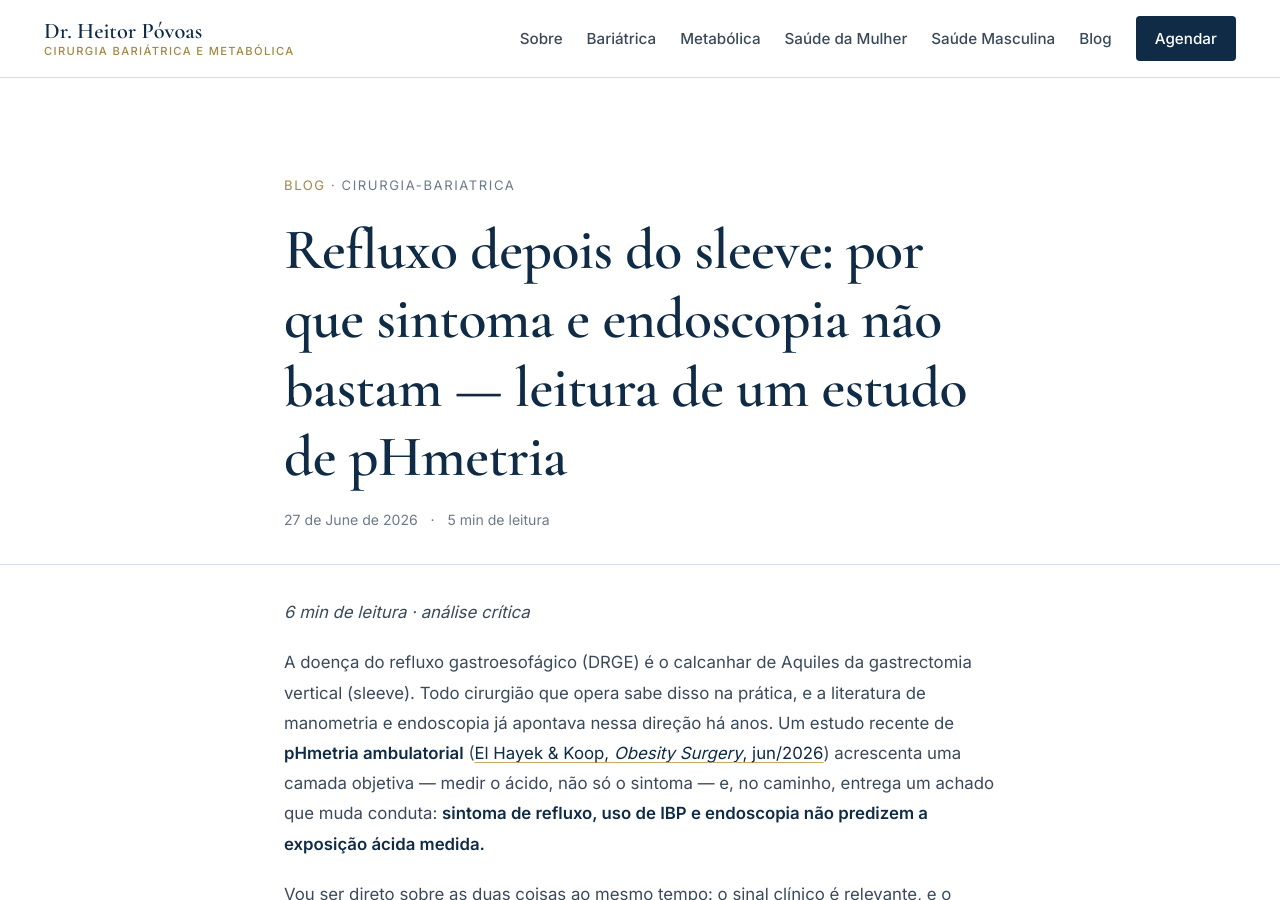
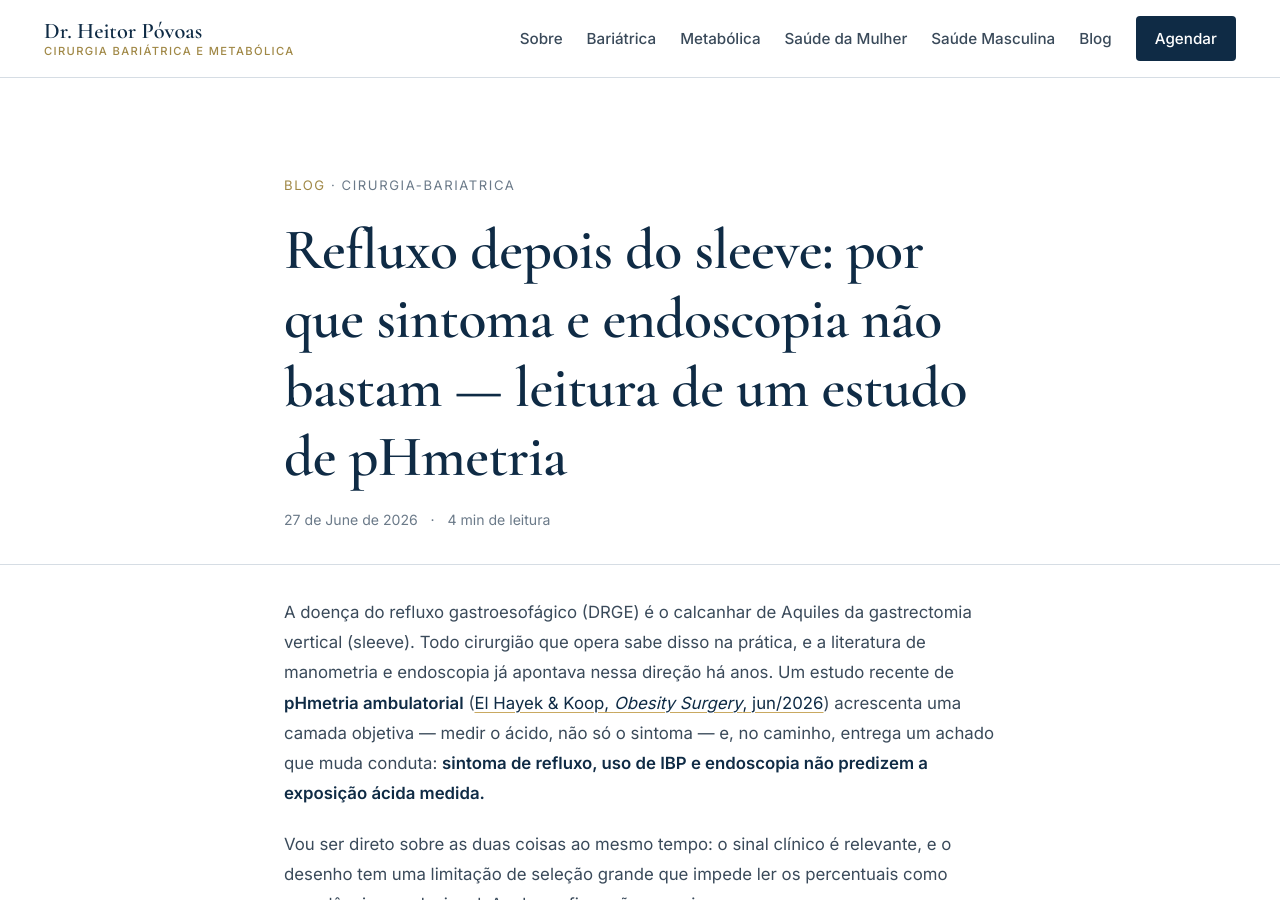
Before and after one commit to heitorpovoas/drheitorpovoas, a Jekyll site: the page built from _posts/2026-06-27-refluxo-pos-sleeve-phmetria.md, in a window 1280 px wide and 900 px high. Built offline with Jekyll 4.4.1, drawn with Linux system fonts in a browser that asks for light colours.

Commit message:
Update 2026-06-27-refluxo-pos-sleeve-phmetria.md

```diff
--- a/_posts/2026-06-27-refluxo-pos-sleeve-phmetria.md
+++ b/_posts/2026-06-27-refluxo-pos-sleeve-phmetria.md
@@ -10,7 +10,6 @@
   pHmetria encontra. Útil, com uma ressalva grande de seleção.
 permalink: /refluxo-pos-sleeve-phmetria/
 ---
-*6 min de leitura · análise crítica*
 
 A doença do refluxo gastroesofágico (DRGE) é o calcanhar de Aquiles da gastrectomia vertical (sleeve). Todo cirurgião que opera sabe disso na prática, e a literatura de manometria e endoscopia já apontava nessa direção há anos. Um estudo recente de **pHmetria ambulatorial** ([El Hayek & Koop, *Obesity Surgery*, jun/2026](https://doi.org/10.1007/s11695-026-08811-1)) acrescenta uma camada objetiva — medir o ácido, não só o sintoma — e, no caminho, entrega um achado que muda conduta: **sintoma de refluxo, uso de IBP e endoscopia não predizem a exposição ácida medida.**
 
```
